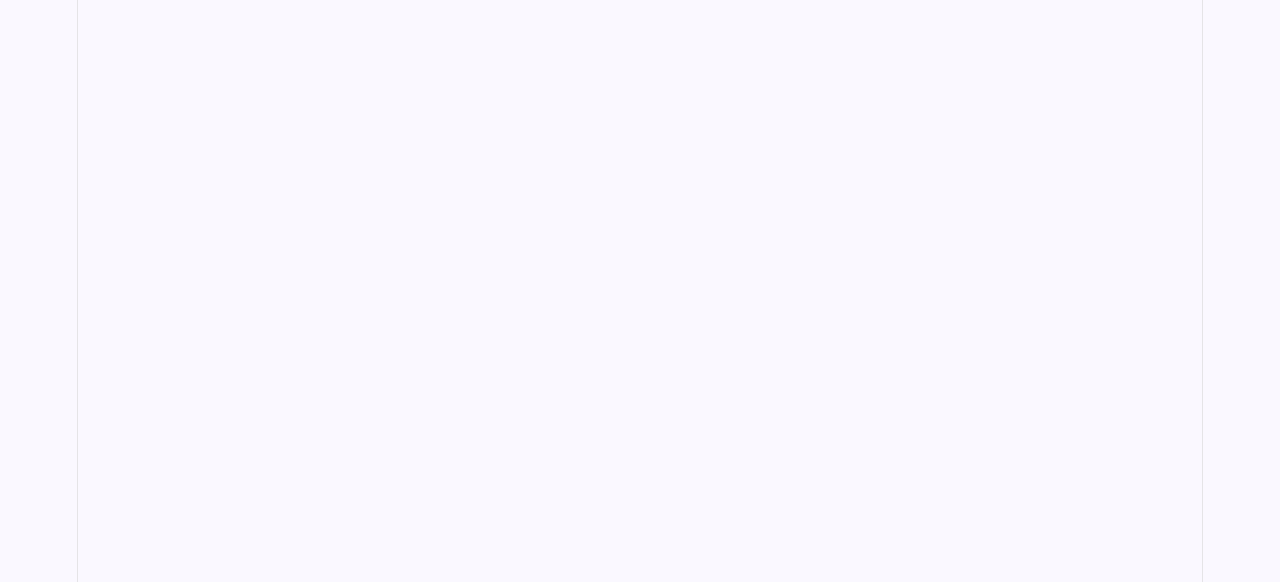
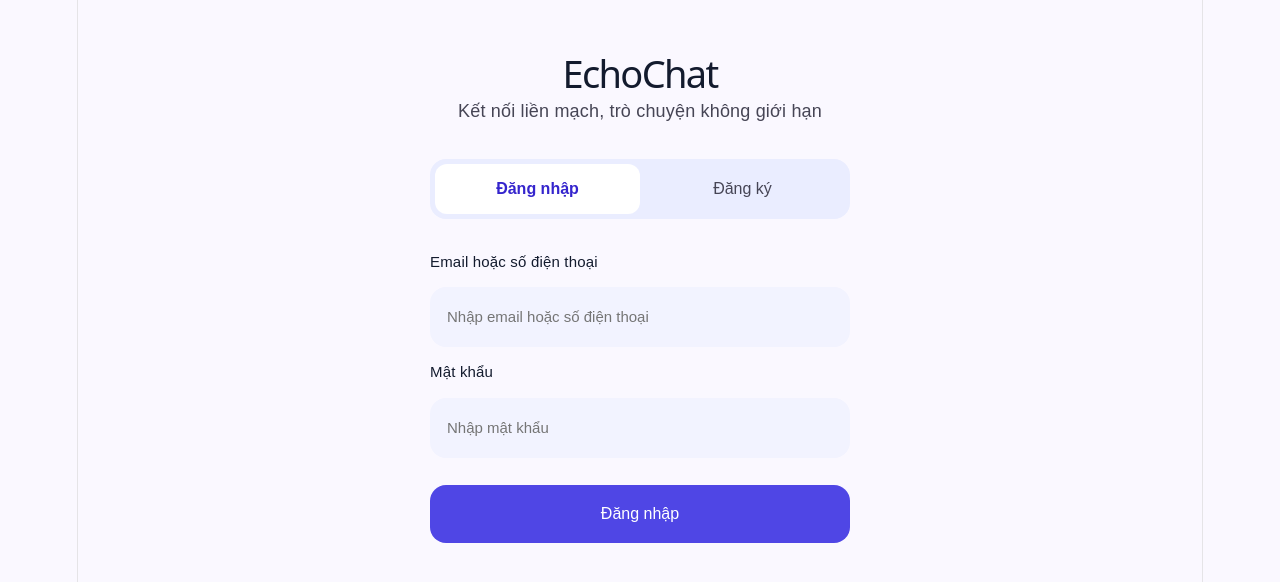
Before and after one commit to hlmloc/LTFE_ChatApp, a React (Vite) app: page / in a window 1280 px wide. Shown: the top 582 px of the page. Built offline with nearby package versions, Linux system fonts and the light colour scheme.

Commit message:
chuyen auth layout qua AuthPage

```diff
--- a/src/components/auth/Auth.css
+++ b/src/components/auth/Auth.css
@@ -1,19 +1,12 @@
-
-#root {
+.auth-page {
     width: 100%;
-    max-width: none;
-    border: none;
-    display: block;
-    text-align: left;
-}
-
-.auth-page {
     min-height: 100vh;
     padding: 60px 20px;
     box-sizing: border-box;
     background: #faf8ff;
     font-family: Arial, sans-serif;
     color: #131b2e;
+    text-align: left;
 }
 
 .login-container {
--- /dev/null
+++ b/src/pages/AuthPage.tsx
@@ -0,0 +1,40 @@
+
+import { useState } from 'react'
+import Login from '../components/auth/Login'
+import Register from '../components/auth/Register'
+import '../components/auth/Auth.css'
+
+function AuthPage() {
+    const [isLogin, setIsLogin] = useState(true)
+
+    return (
+        <div className="auth-page">
+            <div className="login-container">
+                <h1>EchoChat</h1>
+                <p>Kết nối liền mạch, trò chuyện không giới hạn</p>
+
+                <div className="auth-tabs">
+                    <button
+                        type="button"
+                        className={isLogin ? 'active' : ''}
+                        onClick={() => setIsLogin(true)}
+                    >
+                        Đăng nhập
+                    </button>
+
+                    <button
+                        type="button"
+                        className={!isLogin ? 'active' : ''}
+                        onClick={() => setIsLogin(false)}
+                    >
+                        Đăng ký
+                    </button>
+                </div>
+
+                {isLogin ? <Login /> : <Register />}
+            </div>
+        </div>
+    )
+}
+
+export default AuthPage
--- a/src/router/Router.tsx
+++ b/src/router/Router.tsx
@@ -1,10 +1,13 @@
+
 import { createBrowserRouter } from 'react-router-dom';
 import ChatDetail from '../pages/ChatDetail';
+import AuthPage from '../pages/AuthPage';
 import { Error } from './Error';
 
 export const router = createBrowserRouter([
     {
         path: '/',
+        element: <AuthPage />,
         errorElement: <Error />,
     },
 
```
